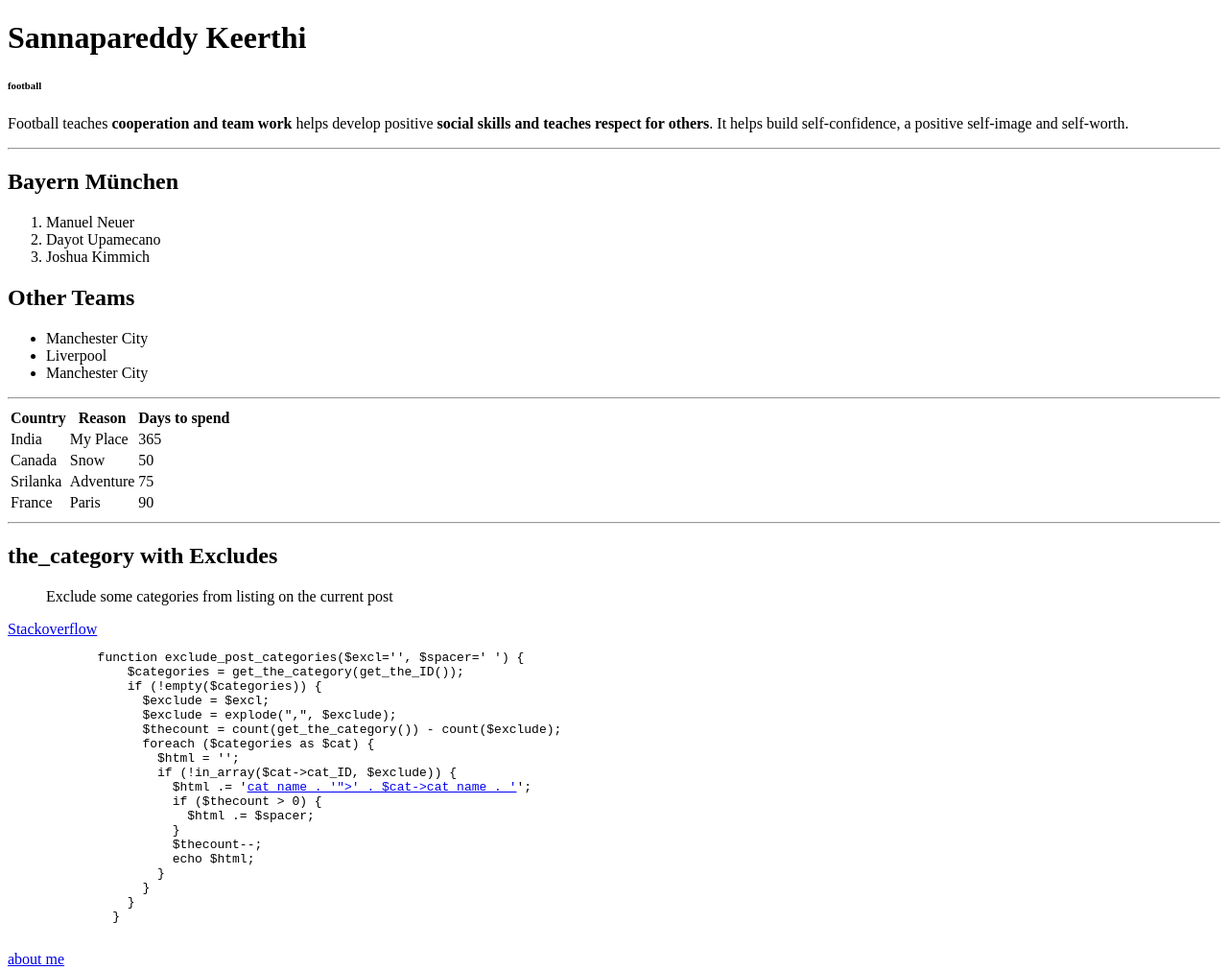
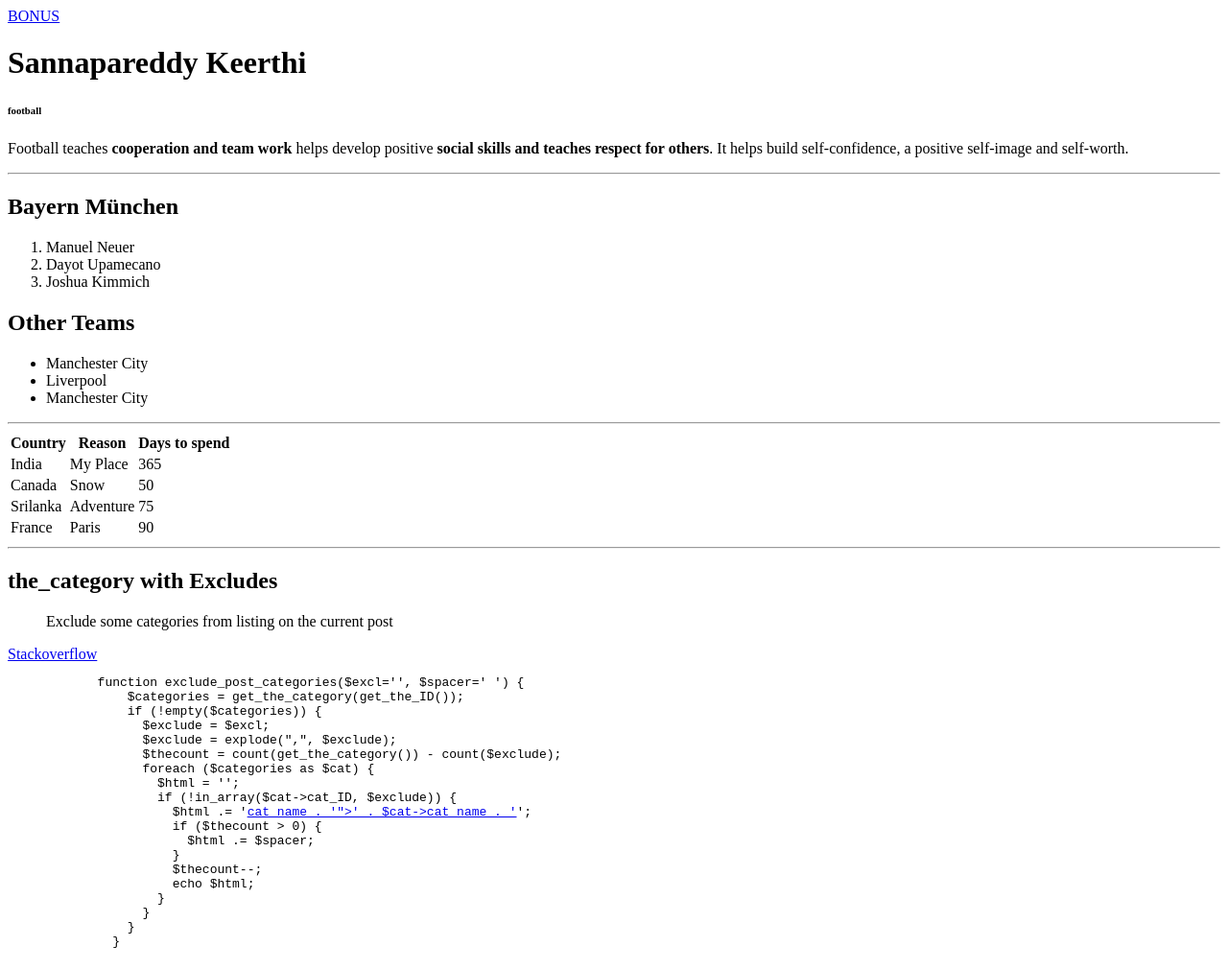
Before and after one commit to 44-563-Web-Apps-S23/44563-webapps-assignment-3-keerthisannapareddy, a plain HTML site: page index.html in a window 1280 px wide. Shown: the top 1011 px of the page at 96% size. Drawn offline with Linux system fonts and the light colour scheme.

Commit message:
Bonus link added to index

```diff
--- a/index.html
+++ b/index.html
@@ -1,10 +1,11 @@
 <!DOCTYPE html>
 <html>
     <head>
-        <title>Web Apps</title>
+        <title>Index</title>
 
     </head>
     <body>
+        <a href="Bonus.html">BONUS</a>
         <h1>Sannapareddy Keerthi</h1>
         <h6>football</h6>
         <p>Football teaches <b>cooperation and team work</b> helps develop positive <b>social skills and teaches respect for others</b>. It helps build self-confidence, a positive self-image and self-worth.</p>
```
